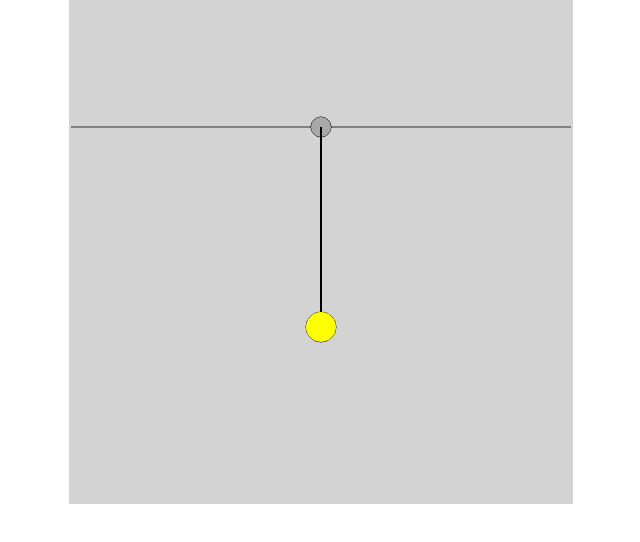
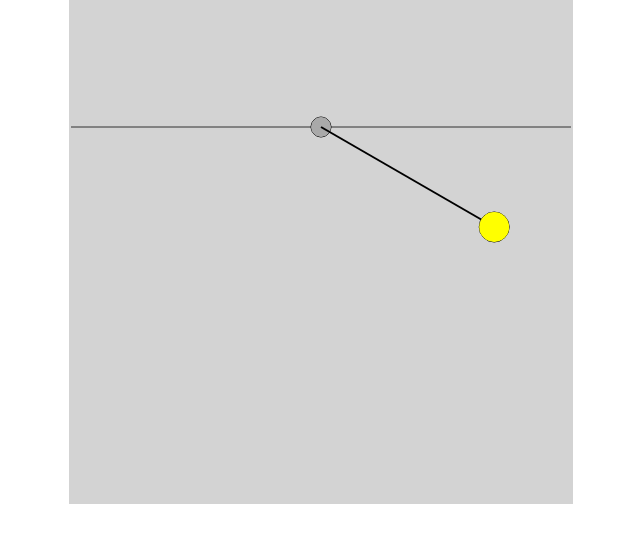
Before and after one commit to b-lukaszuk/ts_js_luzne_zadanka, a React (Create React App) app in the folder part2_Feb_2022/task2/my-app/: page / in a window 1280 px wide. Shown: the top 542 px of the page, without its empty margins (319-959 px from the left). Built offline with nearby package versions, Linux system fonts and the light colour scheme.

Commit message:
dod. animacje wahadla (do poprawy wychodzenie poza zakres)

```diff
--- a/part2_Feb_2022/task2/my-app/src/App.tsx
+++ b/part2_Feb_2022/task2/my-app/src/App.tsx
@@ -3,18 +3,31 @@ import './App.css';
 import Canvas from './canvas/Canvas';
 
 const App: React.FC = () => {
-    const [angle, setAngle]: [number, Function] = useState(0);
+    const [curHour, setCurHour]: [number, Function] = useState(3);
+    const [moveCW, setMoveCW]: [boolean, Function] = useState(true);
 
-    // useEffect(() => {
-    //     let timerId = setInterval(() => {
-    //         setIsColBlue(!isColBlue);
-    //     }, 2000);
-    //     return () => { clearInterval(timerId) };
-    // })
+    const addOrSubtr = (num: number, shouldAdd: boolean): number => {
+        return shouldAdd ? num + 1 : num - 1;
+    }
+
+    // get next hour of analogue clock pointed by the pendulum
+    const getNextHour = (curHour: number): number => {
+        if (curHour === 9) { setMoveCW(false) }
+        if (curHour === 3) { setMoveCW(true) }
+        return addOrSubtr(curHour, moveCW);
+    }
+
+    useEffect(() => {
+        let timerId = setInterval(() => {
+            setCurHour(getNextHour(curHour));
+            console.log("hour:", curHour);
+        }, 5000);
+        return () => { clearInterval(timerId) };
+    })
 
     return (
         <div className="App">
-            <Canvas angle={angle} />
+            <Canvas curHour={curHour} />
         </div>
     );
 }
--- a/part2_Feb_2022/task2/my-app/src/canvas/Canvas.tsx
+++ b/part2_Feb_2022/task2/my-app/src/canvas/Canvas.tsx
@@ -6,13 +6,13 @@ import setCanvasDefaults from './draw/setCanvasDefaults';
 import drawPendulum from './draw/drawPendulum';
 
 interface Props {
-    angle: number,
+    curHour: number,
 }
 
 const Canvas: React.FC<Props> = (props) => {
     const canvasRef = useRef<HTMLCanvasElement | null>(null);
 
-    let angle: number = props.angle;
+    let curHour: number = props.curHour;
 
     useEffect(() => {
         const canvas: HTMLCanvasElement | null = canvasRef.current;
@@ -22,8 +22,8 @@ const Canvas: React.FC<Props> = (props) => {
         if (ctx === null) { return undefined; }
         drawCanvBck(canvas, ctx, "lightgray");
         drawBase(canvas, ctx, canvas.height / 4);
-        drawPendulum(canvas, ctx, canvas.height / 4, 200, 6);
-    }, [angle])
+        drawPendulum(canvas, ctx, canvas.height / 4, 200, curHour);
+    }, [curHour])
 
     return (
         <div>
```
